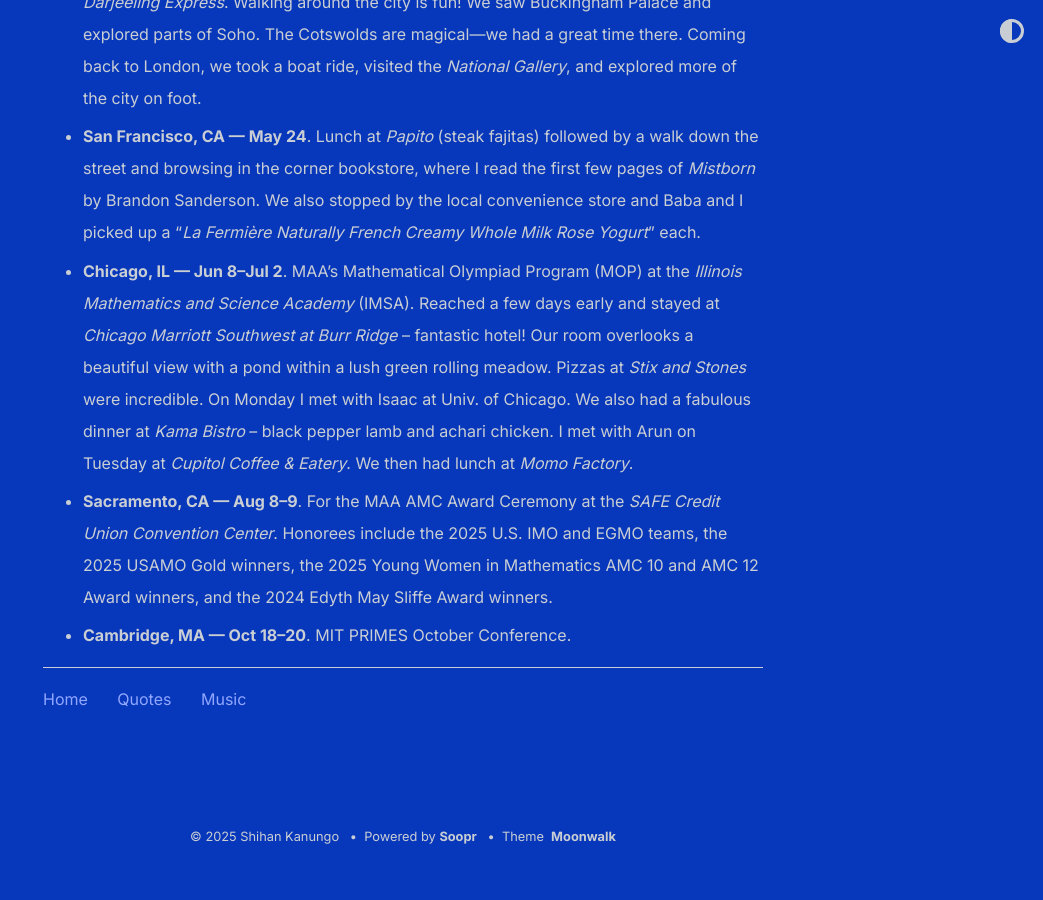
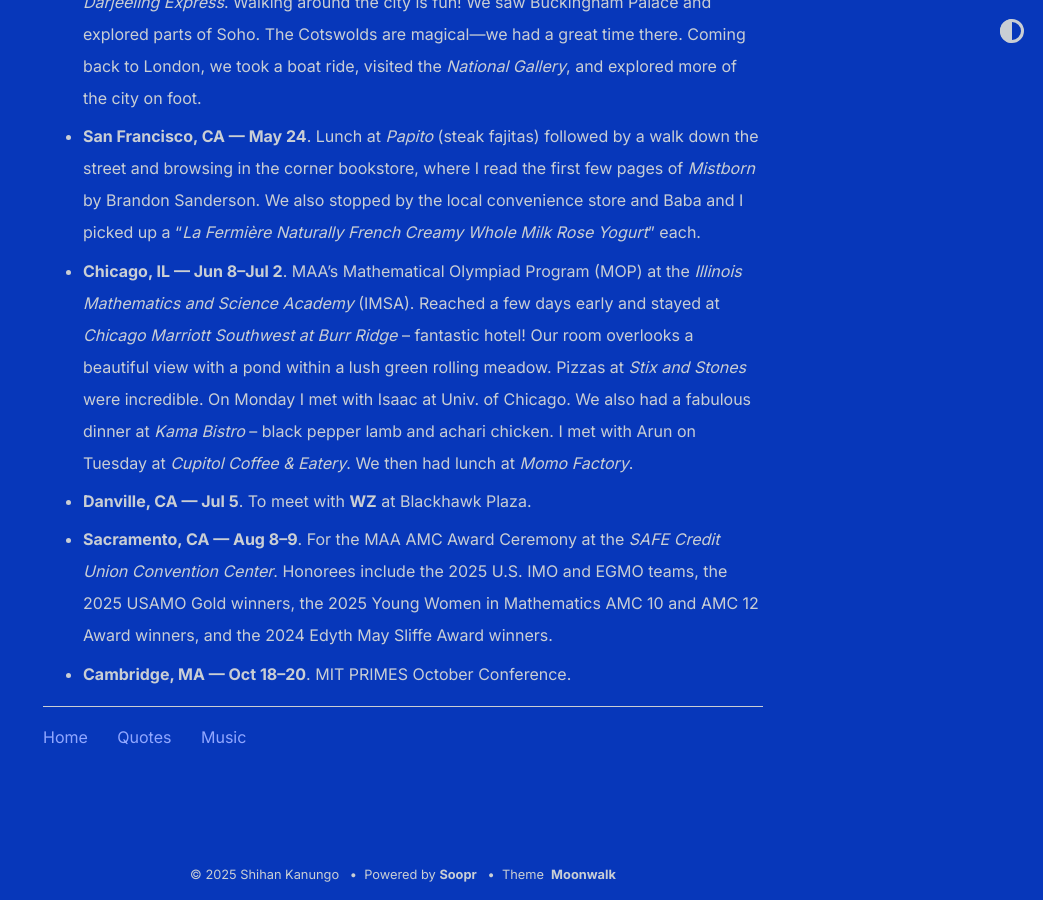
Before and after one commit to shihankanungo/shihankanungo.github.io, a Jekyll site: the page built from wrapped.md, in a window 1280 px wide and 900 px high, scrolled down 5106 px. Shown: the whole window, without its empty margins (237-1280 px from the left). Built offline with Jekyll 4.4.1, drawn with Linux system fonts in a browser that asks for light colours; before the commit the page ends 5968 px from its top, so only the background shows below that.

Commit message:
Update wrapped.md

```diff
--- a/wrapped.md
+++ b/wrapped.md
@@ -117,5 +117,6 @@
 - **London, UK --- Apr 15--23**. To commemorate Project PickAxe --- the year-long, 1000hr project to get a gold medal at the 2025 USAMO. Great food scene -- _Oorja_, and momos at _Darjeeling Express_. Walking around the city is fun! We saw Buckingham Palace and explored parts of Soho. The Cotswolds are magical---we had a great time there. Coming back to London, we took a boat ride, visited the _National Gallery_, and explored more of the city on foot.
 - **San Francisco, CA --- May 24**. Lunch at *Papito* (steak fajitas) followed by a walk down the street and browsing in the corner bookstore, where I read the first few pages of *Mistborn* by Brandon Sanderson. We also stopped by the local convenience store and Baba and I picked up a "*La Fermière Naturally French Creamy Whole Milk Rose Yogurt*" each.
 - **Chicago, IL --- Jun 8--Jul 2**. MAA's Mathematical Olympiad Program (MOP) at the *Illinois Mathematics and Science Academy* (IMSA). Reached a few days early and stayed at *Chicago Marriott Southwest at Burr Ridge* -- fantastic hotel! Our room overlooks a beautiful view with a pond within a lush green rolling meadow. Pizzas at _Stix and Stones_ were incredible. On Monday I met with Isaac at Univ. of Chicago. We also had a fabulous dinner at *Kama Bistro* -- black pepper lamb and achari chicken. I met with Arun on Tuesday at *Cupitol Coffee & Eatery*. We then had lunch at *Momo Factory*.
+- **Danville, CA --- Jul 5**. To meet with **WZ** at Blackhawk Plaza.
 - **Sacramento, CA --- Aug 8--9**. For the MAA AMC Award Ceremony at the *SAFE Credit Union Convention Center*. Honorees include the 2025 U.S. IMO and EGMO teams, the 2025 USAMO Gold winners, the 2025 Young Women in Mathematics AMC 10 and AMC 12 Award winners, and the 2024 Edyth May Sliffe Award winners.
 - **Cambridge, MA --- Oct 18--20**. MIT PRIMES October Conference.
```
